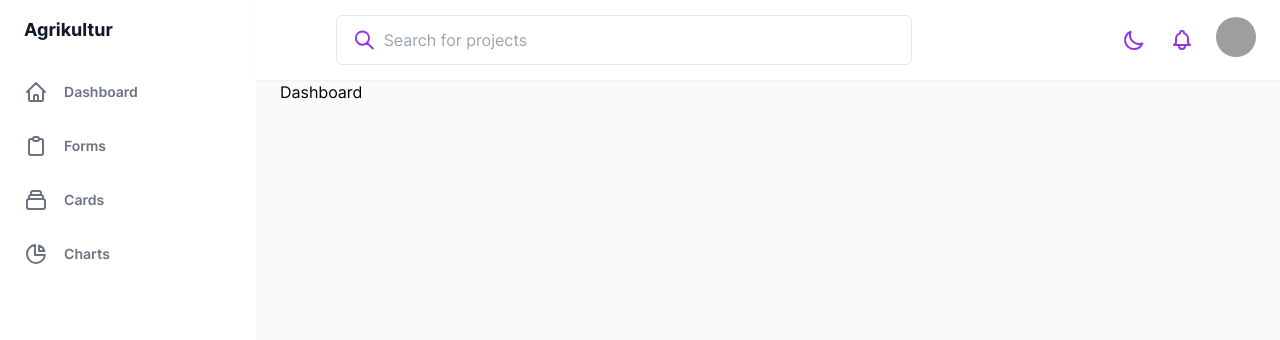
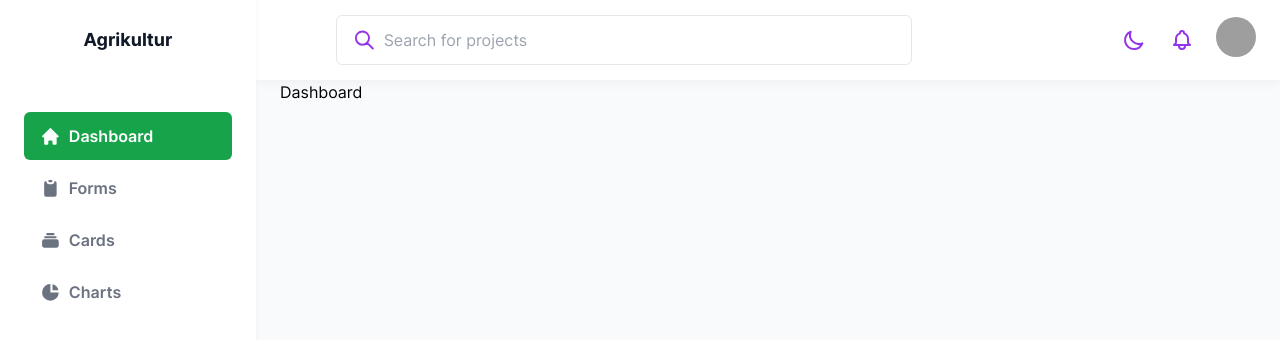
Before and after one commit to fajarfadillahh/siakad-dashboard-project, a React (Vite) app: page / in a window 1280 px wide. Shown: the top 340 px of the page. Built offline with nearby package versions, Linux system fonts and the light colour scheme; grey boxes are pictures that could not be loaded.

Commit message:
modofied: fixed sidebar

```diff
--- a/src/components/Header.jsx
+++ b/src/components/Header.jsx
@@ -24,7 +24,7 @@ export default function Header({ handleSidebarOpen }) {
   }
 
   return (
-    <header className="z-40 max-h-20 bg-white py-4 shadow-sm">
+    <header className="z-40 max-h-20 bg-white py-4 shadow-[0_2px_12px_rgba(0,0,0,0.05)]">
       <div className="container mx-auto flex h-full items-center justify-between px-6 text-purple-600">
         <button
           className="-ml-1 mr-5 cursor-pointer rounded-md p-0.5 lg:hidden"
--- a/src/components/sidebar/SidebarContent.jsx
+++ b/src/components/sidebar/SidebarContent.jsx
@@ -1,36 +1,37 @@
 import React from "react";
 import { Link, useLocation } from "react-router-dom";
-import {
-  HiOutlineHome,
-  HiOutlineClipboard,
-  HiOutlineCollection,
-  HiOutlineChartPie,
-} from "react-icons/hi";
+import { HiHome, HiClipboard, HiCollection, HiChartPie } from "react-icons/hi";
 
 export default function SidebarContent() {
   const location = useLocation();
 
   return (
-    <div className="py-4 text-gray-500">
-      <Link to="#" className="ml-6 text-lg font-bold text-gray-900">
-        Agrikultur
-      </Link>
+    <div className="flex h-full flex-col gap-8 px-6">
+      <div className="flex h-[80px] items-center justify-center">
+        <Link to="#" className="text-lg font-bold text-gray-900">
+          Agrikultur
+        </Link>
+      </div>
 
-      <ul className="mt-6">
+      <ul className="flex flex-col gap-1">
         {[
-          [<HiOutlineHome />, "Dashboard", "/"],
-          [<HiOutlineClipboard />, "Forms", "/forms"],
-          [<HiOutlineCollection />, "Cards", "/cards"],
-          [<HiOutlineChartPie />, "Charts", "/charts"],
+          [<HiHome />, "Dashboard", "/"],
+          [<HiClipboard />, "Forms", "/forms"],
+          [<HiCollection />, "Cards", "/cards"],
+          [<HiChartPie />, "Charts", "/charts"],
         ].map(([icon, name, path], index) => {
           return (
-            <li key={index} className="relative px-6 py-3">
+            <li key={index}>
               <Link
                 to={path}
-                className="inline-flex w-full items-center text-sm font-semibold transition-colors duration-150 hover:text-gray-900"
+                className={`flex h-[48px] items-center gap-2 rounded-md px-4 ${
+                  location.pathname === path
+                    ? "bg-green-600 text-white"
+                    : "bg-transparent text-gray-500 hover:text-gray-600"
+                }`}
               >
-                <span className="text-[1.5rem]">{icon}</span>
-                <p className="ml-4">{name}</p>
+                <span className="text-[1.3rem]">{icon}</span>
+                <p className="font-semibold">{name}</p>
               </Link>
             </li>
           );
--- a/src/components/sidebar/SidebarDesktop.jsx
+++ b/src/components/sidebar/SidebarDesktop.jsx
@@ -5,7 +5,7 @@ import SidebarContent from "./SidebarContent";
 
 export default function SidebarDesktop() {
   return (
-    <aside className="z-30 hidden w-64 flex-shrink-0 overflow-y-auto bg-white lg:block">
+    <aside className="z-50 hidden w-64 overflow-y-auto bg-white shadow-[-2px_0_6px_rgba(0,0,0,0.1)] lg:block">
       <SidebarContent />
     </aside>
   );
--- a/src/components/sidebar/SidebarMobile.jsx
+++ b/src/components/sidebar/SidebarMobile.jsx
@@ -6,7 +6,7 @@ import SidebarContent from "./SidebarContent";
 export default function SidebarMobile({ isSidebarOpen }) {
   return (
     <aside
-      className={`fixed top-0 z-50 mt-20 h-full w-64 bg-white shadow-sm transition-all duration-300 ease-in-out lg:hidden ${
+      className={`fixed top-0 z-40 mt-20 h-full w-64 bg-white shadow-[-2px_0_12px_rgba(0,0,0,0.1)] transition-all duration-300 ease-in-out lg:hidden ${
         isSidebarOpen ? "left-0" : "-left-full"
       }`}
     >
--- a/src/containers/Layout.jsx
+++ b/src/containers/Layout.jsx
@@ -9,7 +9,7 @@ import Header from "../components/Header";
 export default function Layout() {
   const [isSidebarOpen, setIsSidebarOpen] = useState(false);
 
-  // handle sidebar open
+  // handle sidebar open (mobile version)
   const handleSidebarOpen = () => {
     setIsSidebarOpen(!isSidebarOpen);
   };
```
